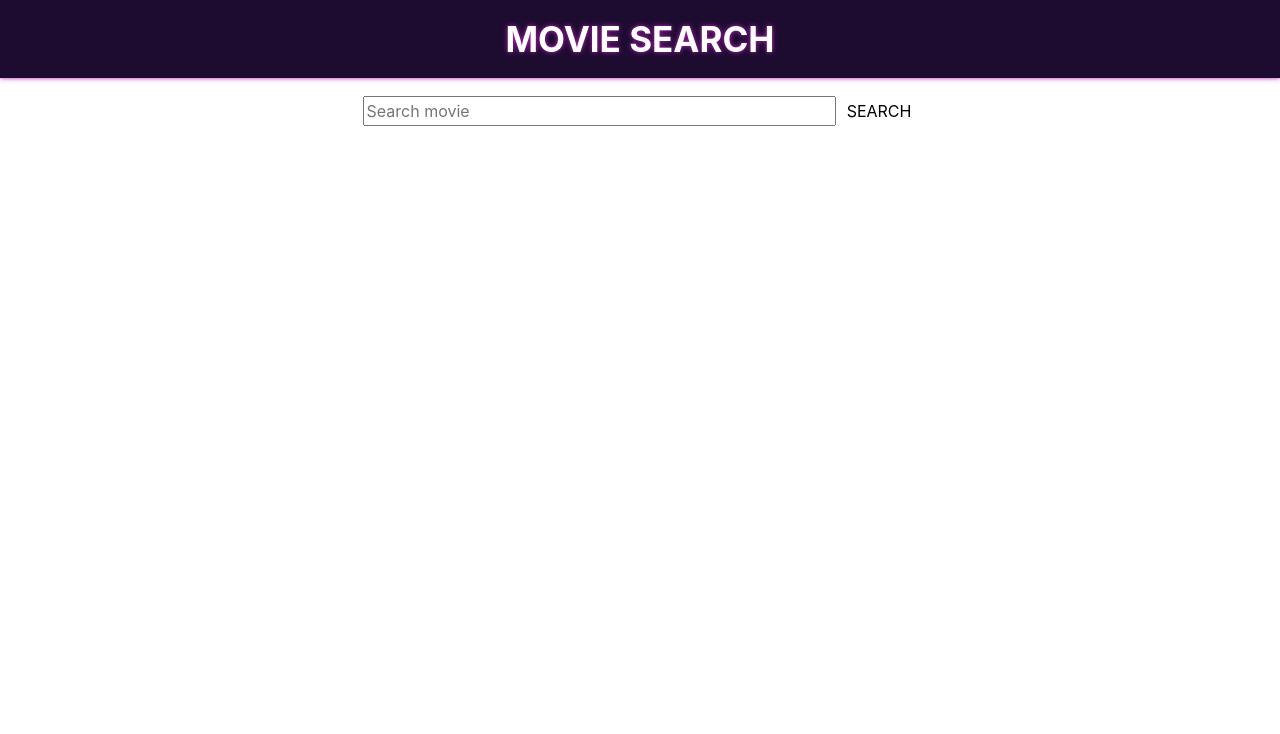
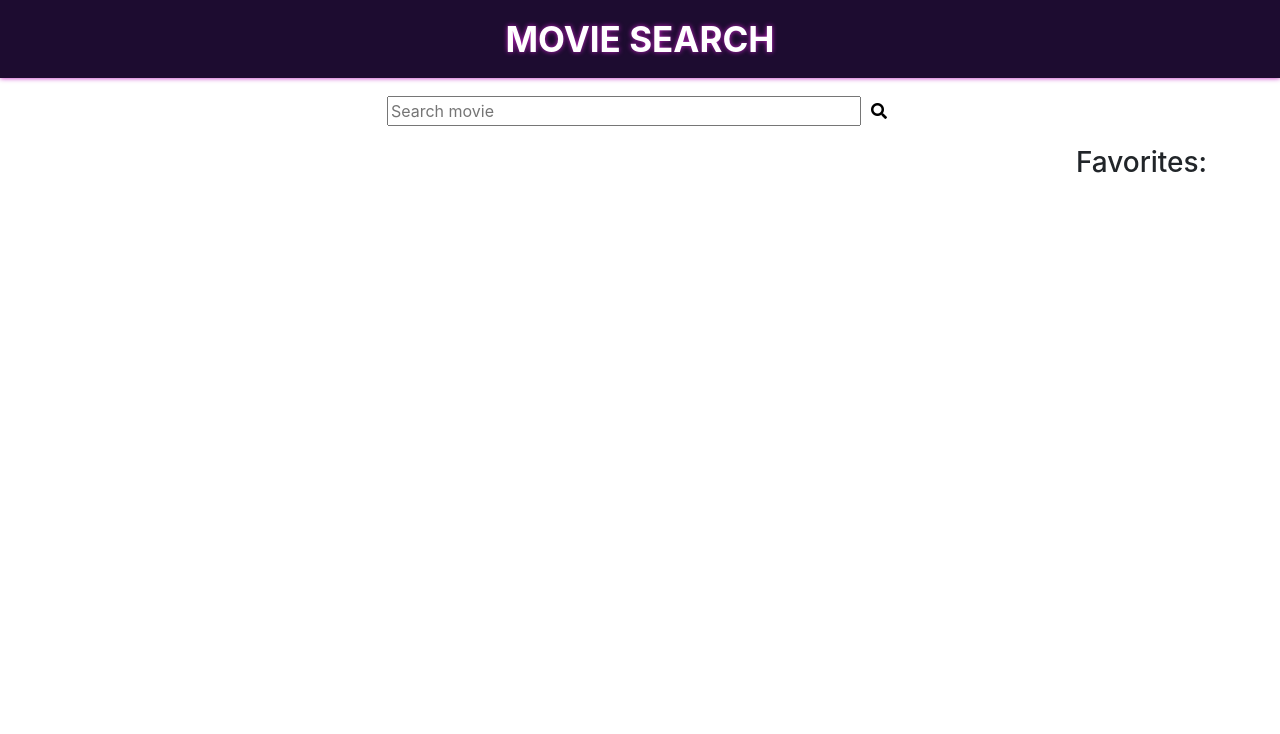
Before and after one commit to Balkanna/movie-search-app, a plain HTML site: page index.html in a window 1280 px wide. Shown: the top 734 px of the page. Drawn offline with nearby package versions, Linux system fonts and the light colour scheme.

Commit message:
Add fixes

```diff
--- a/index.html
+++ b/index.html
@@ -22,14 +22,19 @@
             <div class="search-container">
                 <form class="search__form" id="search__form" action="">
                     <input class="search__input" type="text" placeholder="Search movie" required autocomplete="off">
-                    <button class="search__button">Search</button>
+                    <button class="search__button" type="submit"><i class="fa fa-search"></i></button>
                 </form>
             </div>
         </section>
+        <section class="movie">
+            <div class="movie-container">
+                <div class="search__results" id="results"> </div>
+            </div>
 
-        <section class="slider">
-            <div class="slider-container">
-                <div class="search__results" id="results"> </div>
+            <div class="favorites-container">
+                <h3>Favorites:</h3>
+                <div class="favorites" id="favorites">
+                </div>
             </div>
         </section>
     </main>
```
